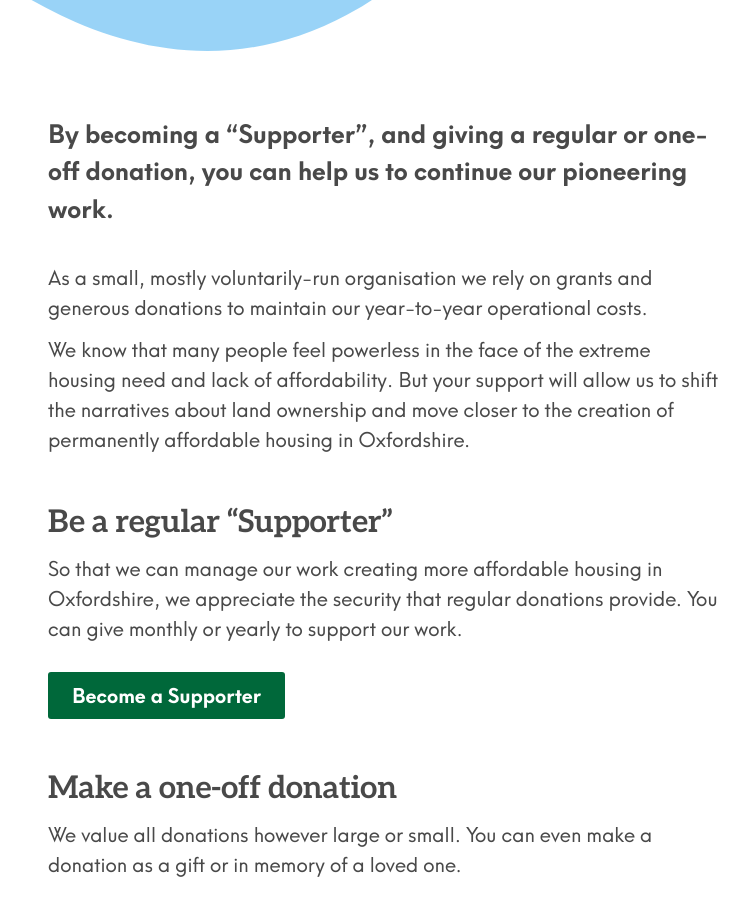
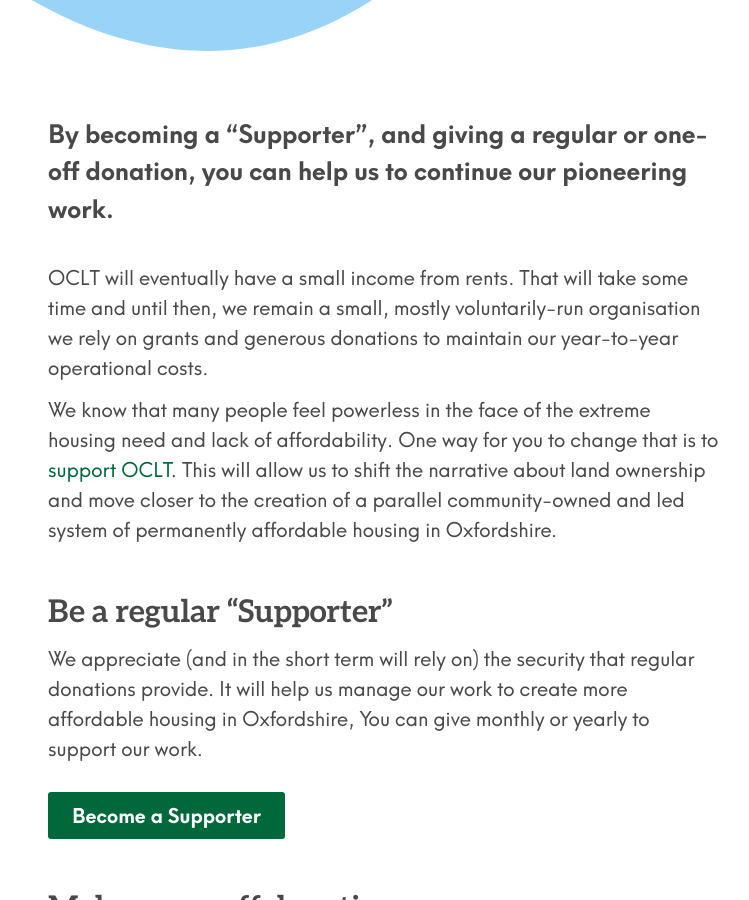
Before and after one commit to johnpuddephatt/oclt, a Jekyll site: the page built from _pages/support-us.md, in a window 1280 px wide and 900 px high, scrolled down 494 px. Shown: the whole window, without its empty margins (256-1005 px from the left). Built offline with Jekyll 4.4.1, drawn with Linux system fonts in a browser that asks for light colours.

Commit message:
Update from Forestry.io Oxfordshire CLT updated _pages/support-us.md

```diff
--- a/_pages/support-us.md
+++ b/_pages/support-us.md
@@ -6,13 +6,13 @@
 ---
 By becoming a “Supporter”, and giving a regular or one-off donation, you can help us to continue our pioneering work.
 
-As a small, mostly voluntarily-run organisation we rely on grants and generous donations to maintain our year-to-year operational costs.
+OCLT will eventually have a small income from rents. That will take some time and until then, we remain a small, mostly voluntarily-run organisation we rely on grants and generous donations to maintain our year-to-year operational costs.
 
-We know that many people feel powerless in the face of the extreme housing need and lack of affordability. But your support will allow us to shift the narratives about land ownership and move closer to the creation of permanently affordable housing in Oxfordshire.
+We know that many people feel powerless in the face of the extreme housing need and lack of affordability. One way for you to change that is to [support OCLT](https://app.donorfy.com/form/J7EEWBHW62/Q58RQ). This will allow us to shift the narrative about land ownership and move closer to the creation of a parallel community-owned and led system of permanently affordable housing in Oxfordshire.
 
 ## Be a regular "Supporter"
 
-So that we can manage our work creating more affordable housing in Oxfordshire, we appreciate the security that regular donations provide. You can give monthly or yearly to support our work. <br><br><a class="button btn" href="https://app.donorfy.com/form/J7EEWBHW62/Q58RQ">Become a Supporter</a>
+We appreciate (and in the short term will rely on) the security that regular donations provide. It will help us manage our work to create more affordable housing in Oxfordshire, You can give monthly or yearly to support our work. <br><br><a class="button btn" href="https://app.donorfy.com/form/J7EEWBHW62/Q58RQ">Become a Supporter</a>
 
 ## Make a one-off donation
 
```
